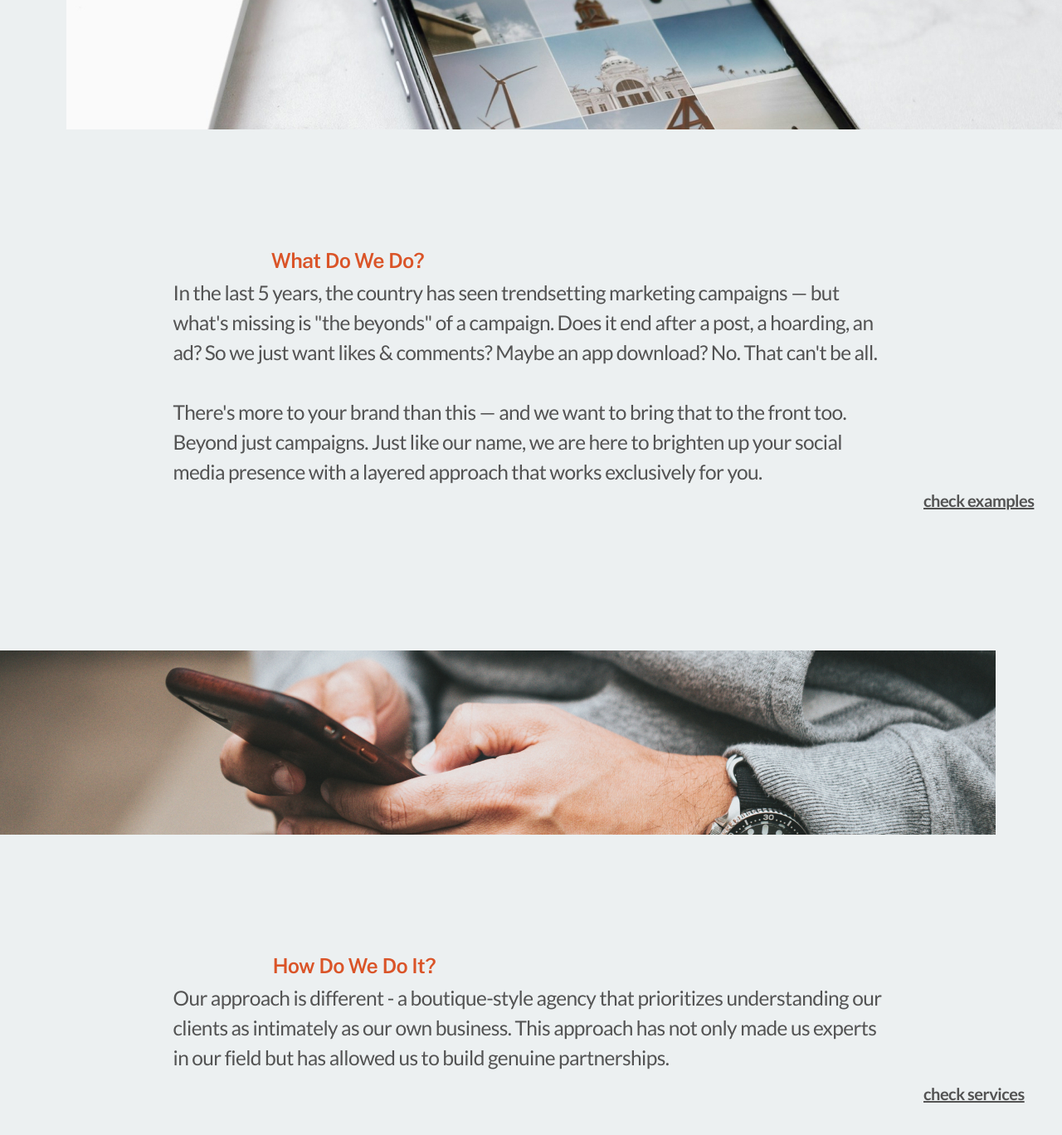
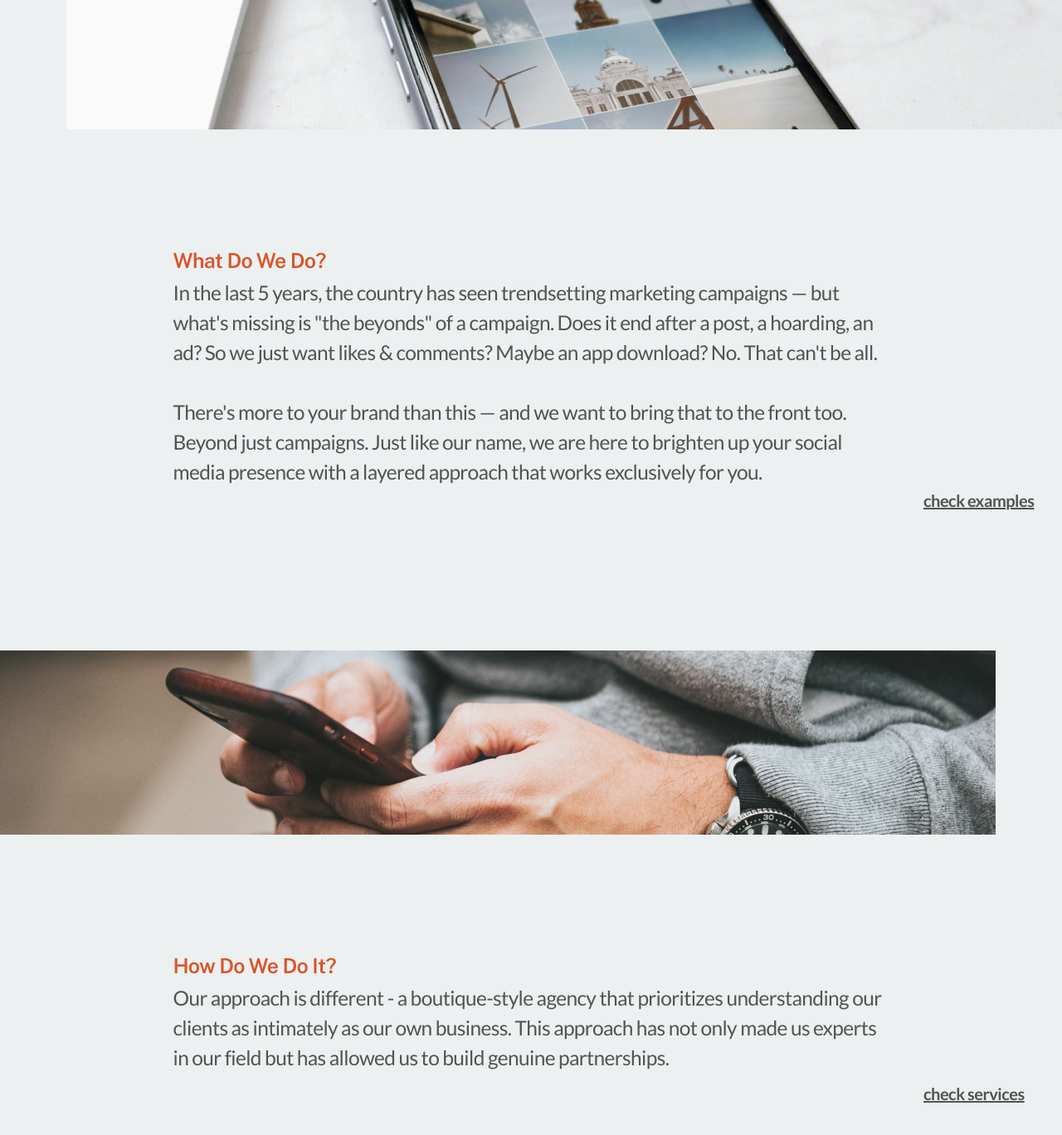
Before and after one commit to annie-bug/BrightLayers, a React (Vite) app in the folder BrightLayers/: page / in a window 1280 px wide. Shown: the part 838-2206 px from the top of the page at 83% size. Built offline with nearby package versions, Linux system fonts and the light colour scheme.

Commit message:
new test

```diff
--- a/BrightLayers/src/index.css
+++ b/BrightLayers/src/index.css
@@ -15,7 +15,7 @@ body{
     top: 0%;
     left: 0%;
     width: 100%;
-    height: 166px;
+    height: 10.375rem;
     background: linear-gradient(to bottom, #ecf0f1 25%, rgba(236, 240, 241, 0) 100%);
     display: flex;
     justify-content: space-between;
@@ -25,7 +25,7 @@ body{
 }
 .un {
     display: inline-block;
-    padding-bottom:2px;
+    padding-bottom:0.125rem;
     background-image: linear-gradient(#000 0 0);
     background-position: 0 100%;
     background-size: 0% 2px;
--- a/BrightLayers/src/pages/Home.jsx
+++ b/BrightLayers/src/pages/Home.jsx
@@ -64,9 +64,9 @@ function Home() {
 
             <div className="w-auto h-[20.25rem] flex flex-col mt-36 px-4">
                     <div
-                      className="w-[30.9375rem] h-[1.1875rem] text-right text-[#da5428]
+                      className="w-[53.938rem] h-[1.188rem] text-[#da5428]
                       text-[1.5625rem] font-semibold font-pSans
-                      capitalize leading-[1.8438rem] tracking-tight">
+                      capitalize leading-[1.8438rem] tracking-tight mx-auto">
                       What Do We Do?
                       </div>
 
@@ -94,9 +94,9 @@ function Home() {
                     <img src={image} alt="assets"  className='w-[75rem] h-[13.875rem] object-cover'/>
                   </div>
                     <div className='w-auto h-[20.25rem] flex flex-col mt-36 px-4'>
-                        <div className='w-[31.8125rem] h-[1.1875rem] text-right text-[#da5428]
+                        <div className='w-[53.938rem] h-[1.188rem] text-[#da5428]
                           text-[1.5625rem] font-semibold font-pSans
-                          capitalize leading-[1.8438rem] tracking-tight'>How Do We Do It?</div>
+                          capitalize leading-[1.8438rem] tracking-tight mx-auto'>How Do We Do It?</div>
                             <div className='w-[53.9375rem] h-[22.75rem] text-[#535353]
                                 text-[1.5313rem] font-medium font-title leading-9 tracking-tight text-left mt-4 mx-auto'>Our approach is different - a boutique-style agency that prioritizes understanding our   clients as intimately as our own business. This approach has not only made us experts in our field but has allowed us to build genuine partnerships.</div>
                                 <div className='flex justify-end'>
```
